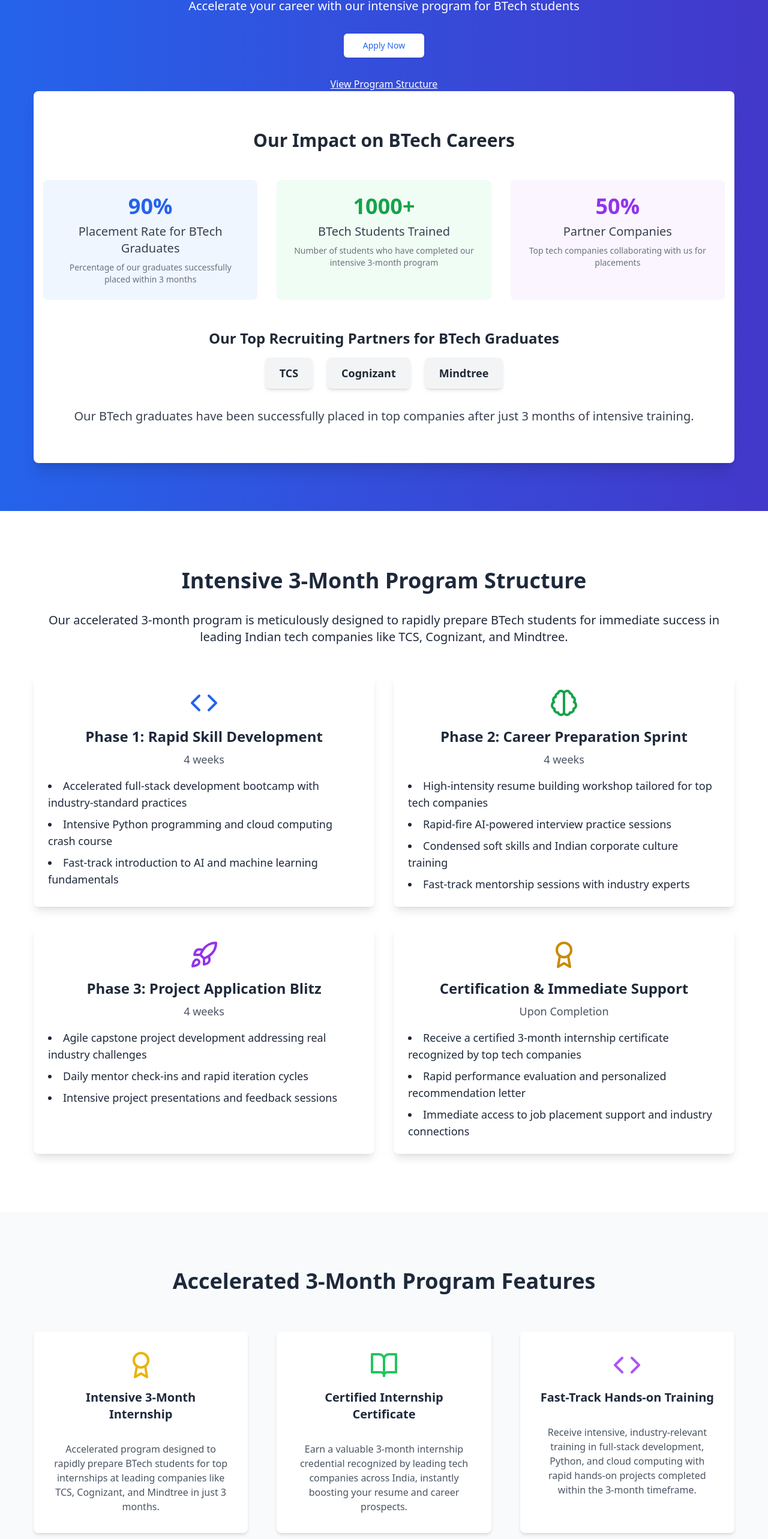
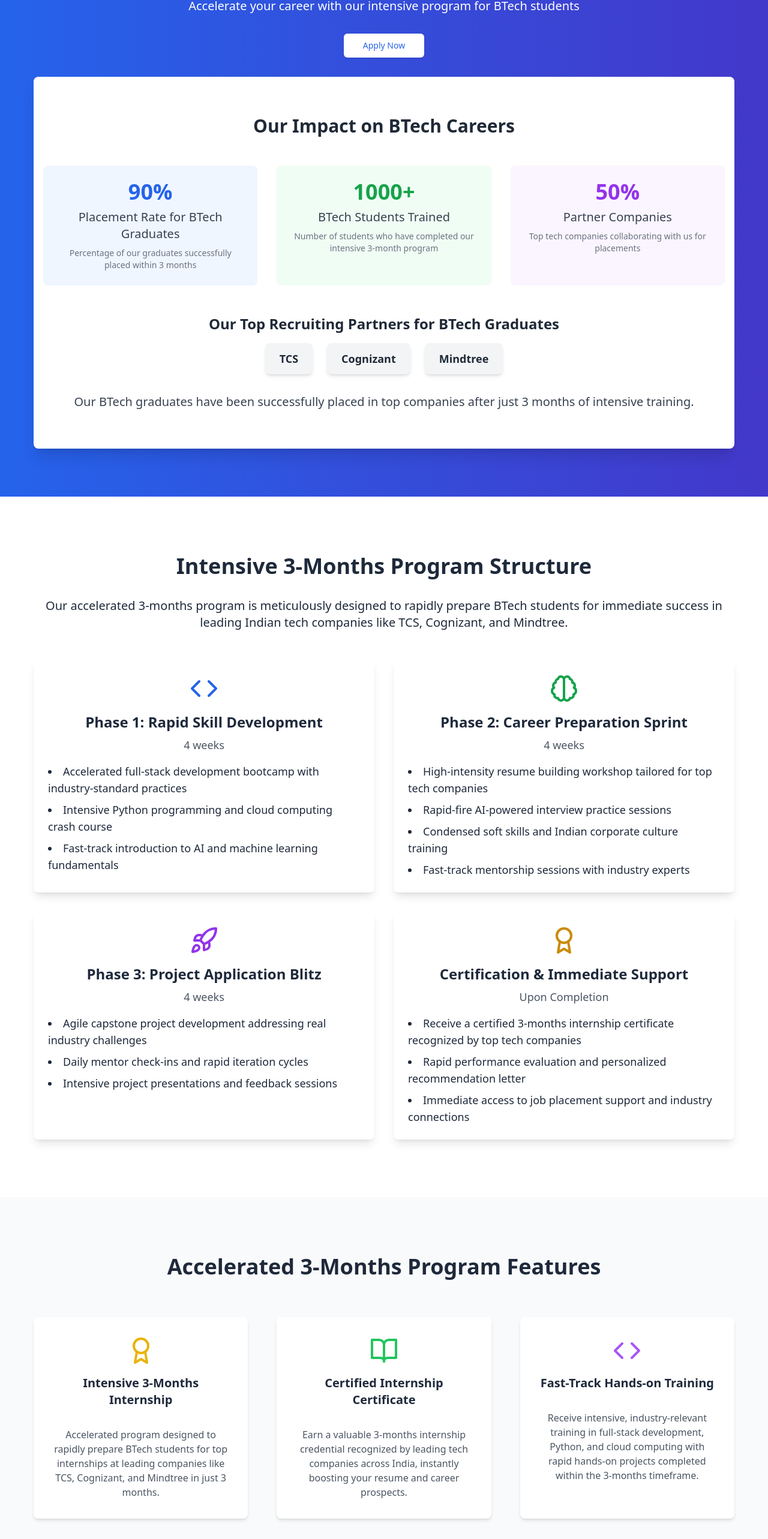
Before and after one commit to dheemutech/main, a Next.js app: page / in a window 1280 px wide. Shown: the part 180-2746 px from the top of the page at 60% size. Built offline with nearby package versions, Linux system fonts and the light colour scheme.

Commit message:
SOFTGEN MAGIC

```diff
--- a/src/components/Features.jsx
+++ b/src/components/Features.jsx
@@ -4,21 +4,21 @@
 
 const Features = () => {
   const features = [
-    { title: "Intensive 3-Month Internship", icon: <Award className="w-12 h-12 mb-4 text-yellow-500" />, description: "Accelerated program designed to rapidly prepare BTech students for top internships at leading companies like TCS, Cognizant, and Mindtree in just 3 months." },
-    { title: "Certified Internship Certificate", icon: <BookOpen className="w-12 h-12 mb-4 text-green-500" />, description: "Earn a valuable 3-month internship credential recognized by leading tech companies across India, instantly boosting your resume and career prospects." },
-    { title: "Fast-Track Hands-on Training", icon: <Code className="w-12 h-12 mb-4 text-purple-500" />, description: "Receive intensive, industry-relevant training in full-stack development, Python, and cloud computing with rapid hands-on projects completed within the 3-month timeframe." },
+    { title: "Intensive 3-Months Internship", icon: <Award className="w-12 h-12 mb-4 text-yellow-500" />, description: "Accelerated program designed to rapidly prepare BTech students for top internships at leading companies like TCS, Cognizant, and Mindtree in just 3 months." },
+    { title: "Certified Internship Certificate", icon: <BookOpen className="w-12 h-12 mb-4 text-green-500" />, description: "Earn a valuable 3-months internship credential recognized by leading tech companies across India, instantly boosting your resume and career prospects." },
+    { title: "Fast-Track Hands-on Training", icon: <Code className="w-12 h-12 mb-4 text-purple-500" />, description: "Receive intensive, industry-relevant training in full-stack development, Python, and cloud computing with rapid hands-on projects completed within the 3-months timeframe." },
     { title: "AI-Powered Interview Preparation", icon: <Brain className="w-12 h-12 mb-4 text-red-500" />, description: "Quickly master interview skills with our advanced AI interviewer, covering both technical and behavioral aspects specific to top Indian tech companies in record time." },
     { title: "Accelerated Industry Expert Access", icon: <Users className="w-12 h-12 mb-4 text-indigo-500" />, description: "Gain rapid insights from software developers working in top companies like TCS, Cognizant, and Mindtree through our condensed expert session format." },
     { title: "High-Impact Capstone Project", icon: <Rocket className="w-12 h-12 mb-4 text-orange-500" />, description: "Complete a standout portfolio piece in just 3 months, applying your skills in AI, ML, and full-stack development to solve real-world problems aligned with industry needs." },
     { title: "Exclusive Fast-Track Networking", icon: <MessageCircle className="w-12 h-12 mb-4 text-green-600" />, description: "Join our exclusive WhatsApp group for immediate updates on job and internship opportunities at top Indian tech companies, connecting with peers and mentors in a high-energy community." },
-    { title: "Rapid Personalized Mentorship", icon: <UserPlus className="w-12 h-12 mb-4 text-blue-600" />, description: "Receive intensive one-on-one guidance for your projects, career decisions, and technical challenges from experienced professionals in the Indian tech industry, compressed into our 3-month timeline." },
+    { title: "Rapid Personalized Mentorship", icon: <UserPlus className="w-12 h-12 mb-4 text-blue-600" />, description: "Receive intensive one-on-one guidance for your projects, career decisions, and technical challenges from experienced professionals in the Indian tech industry, compressed into our 3-months timeline." },
     { title: "Expedited Resume Enhancement", icon: <Edit className="w-12 h-12 mb-4 text-blue-500" />, description: "Get fast-tracked professional assistance to make your resume stand out in just 3 months, tailored to catch the eye of top tech recruiters from TCS, Cognizant, and Mindtree." },
   ];
 
   return (
     <section id="features" className="py-24 bg-gray-50">
       <div className="container mx-auto px-4">
-        <h2 className="text-4xl font-bold text-center mb-16">Accelerated 3-Month Program Features</h2>
+        <h2 className="text-4xl font-bold text-center mb-16">Accelerated 3-Months Program Features</h2>
         <div className="grid grid-cols-1 md:grid-cols-2 lg:grid-cols-3 gap-12">
           {features.map((feature, index) => (
             <motion.div
--- a/src/components/HeroSection.jsx
+++ b/src/components/HeroSection.jsx
@@ -1,7 +1,6 @@
 import React from 'react';
 import { Button } from '@/components/ui/button';
 import AnimatedStats from '@/components/AnimatedStats';
-import Link from 'next/link';
 
 const HeroSection = () => {
   const handleApplyNow = () => {
@@ -12,7 +11,7 @@
     <section className="bg-gradient-to-r from-blue-600 to-indigo-700 py-20">
       <div className="container mx-auto px-4">
         <h1 className="text-4xl md:text-5xl font-bold mb-4 text-white text-center leading-tight">
-          3-Month Internship with nexgen
+          3-Months Internship with nexgen
         </h1>
         <p className="text-xl text-white text-center mb-8">
           Accelerate your career with our intensive program for BTech students
@@ -26,11 +25,6 @@
             Apply Now
           </Button>
         </div>
-        <div className="text-center">
-          <Link href="#program-structure" className="text-white hover:text-blue-200 underline">
-            View Program Structure
-          </Link>
-        </div>
         <AnimatedStats />
       </div>
     </section>
--- a/src/components/ProgramStructure.jsx
+++ b/src/components/ProgramStructure.jsx
@@ -21,7 +21,7 @@
       "Intensive project presentations and feedback sessions"
     ]},
     { title: "Certification & Immediate Support", icon: <Award className="w-12 h-12 mb-4 text-yellow-600" />, duration: "Upon Completion", items: [
-      "Receive a certified 3-month internship certificate recognized by top tech companies",
+      "Receive a certified 3-months internship certificate recognized by top tech companies",
       "Rapid performance evaluation and personalized recommendation letter",
       "Immediate access to job placement support and industry connections"
     ]}
@@ -30,8 +30,8 @@
   return (
     <section id="program-structure" className="py-24 bg-white">
       <div className="container mx-auto px-4">
-        <h2 className="text-4xl font-bold text-center mb-8">Intensive 3-Month Program Structure</h2>
-        <p className="text-center text-xl mb-12">Our accelerated 3-month program is meticulously designed to rapidly prepare BTech students for immediate success in leading Indian tech companies like TCS, Cognizant, and Mindtree.</p>
+        <h2 className="text-4xl font-bold text-center mb-8">Intensive 3-Months Program Structure</h2>
+        <p className="text-center text-xl mb-12">Our accelerated 3-months program is meticulously designed to rapidly prepare BTech students for immediate success in leading Indian tech companies like TCS, Cognizant, and Mindtree.</p>
 
         <div className="grid grid-cols-1 md:grid-cols-2 gap-8">
           {phases.map((phase, index) => (
```
